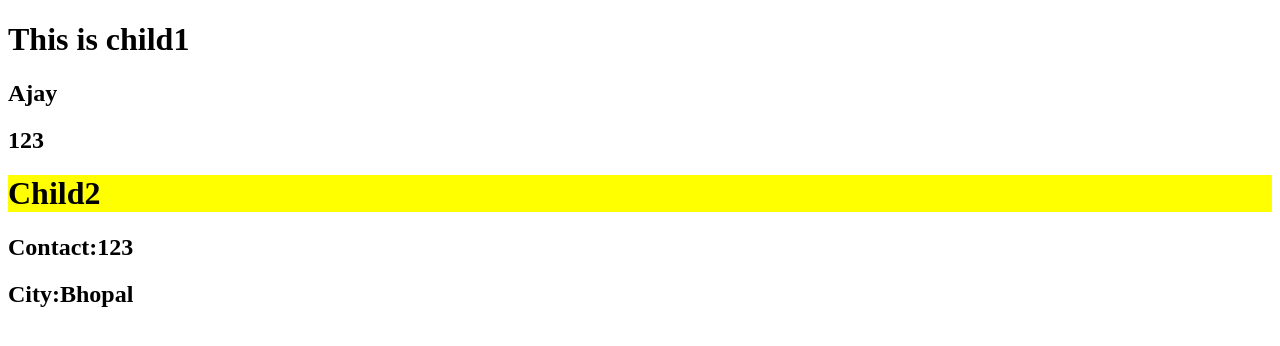
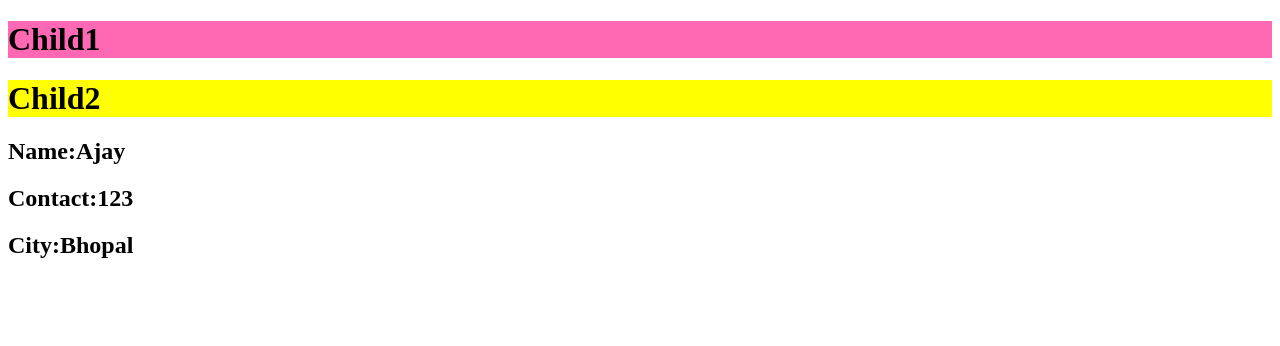
Before and after one commit to abhikumar11/secondpro, a React (Vite) app: page / in a window 1280 px wide. Shown: the top 346 px of the page. Built offline with nearby package versions, Linux system fonts and the light colour scheme.

Commit message:
initial commit

```diff
--- a/src/App.jsx
+++ b/src/App.jsx
@@ -10,7 +10,6 @@ const App = () => {
   return (
     <div>
      <Child1 userinfo={info}/>
-     <Child2 userinfo={{...info}}/>
     </div>
   )
 }
--- a/src/components/Child1.jsx
+++ b/src/components/Child1.jsx
@@ -1,9 +1,10 @@
+import { Child2 } from "./Child2"
+
 const Child1 = (props) => {
   return (
     <div>
-      <h1>This is child1</h1>
-        <h2>{props.userinfo.name}</h2>
-        <h2>{props.userinfo.contact}</h2>
+      <h1 style={{ backgroundColor: "hotpink" }}>Child1</h1>
+      <Child2 userinfo={{...props.userinfo}}/>
     </div>
   )
 }
--- a/src/components/Child2.jsx
+++ b/src/components/Child2.jsx
@@ -3,6 +3,7 @@ export const Child2 = ({userinfo}) => {
      return (
           <div>
                <h1 style={{ backgroundColor: "yellow" }}>Child2</h1>
+               <h2>Name:{userinfo.name}</h2>
                <h2>Contact:{userinfo.contact}</h2>
                <h2>City:{userinfo.city}</h2>
           </div>
```
